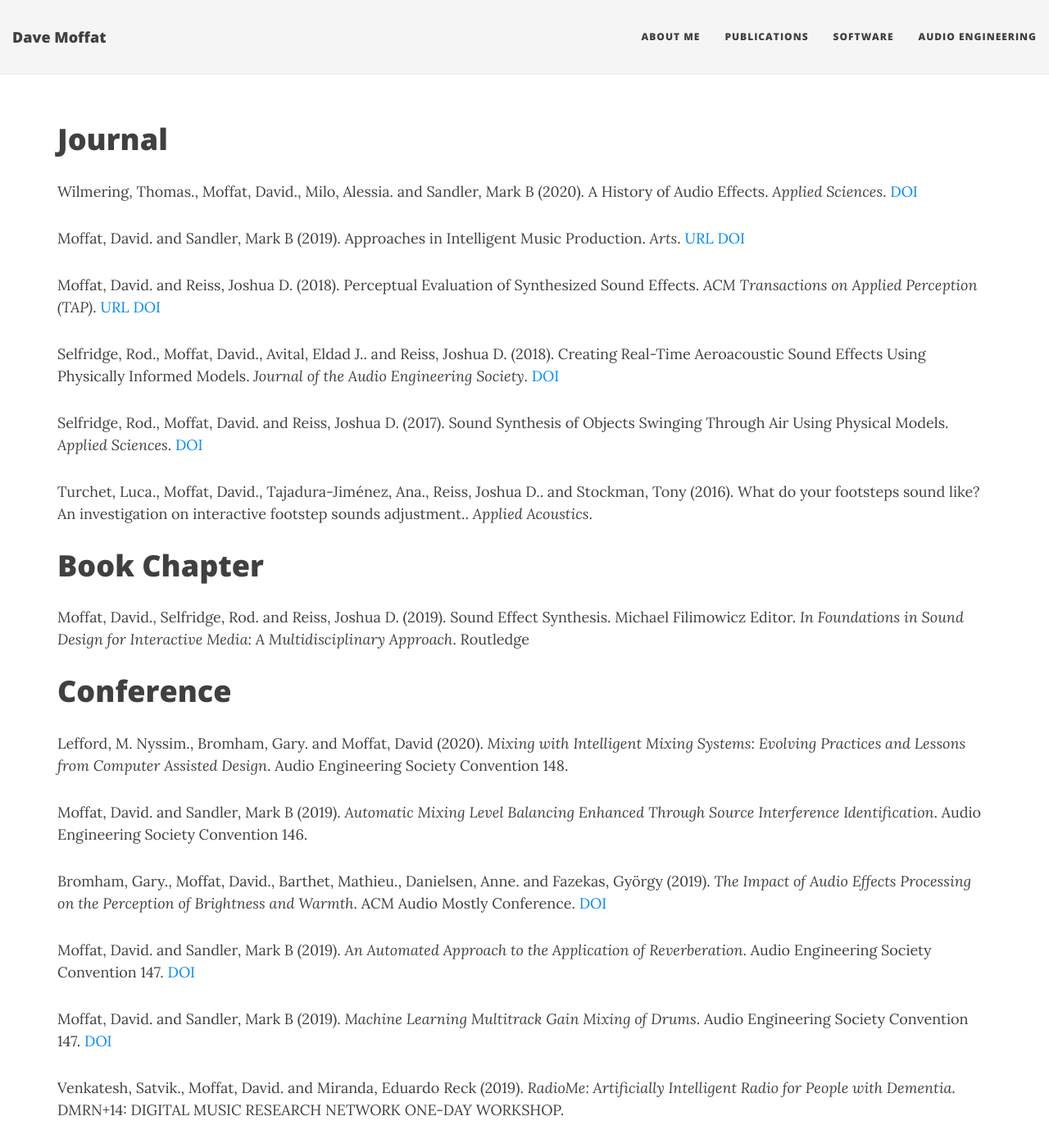
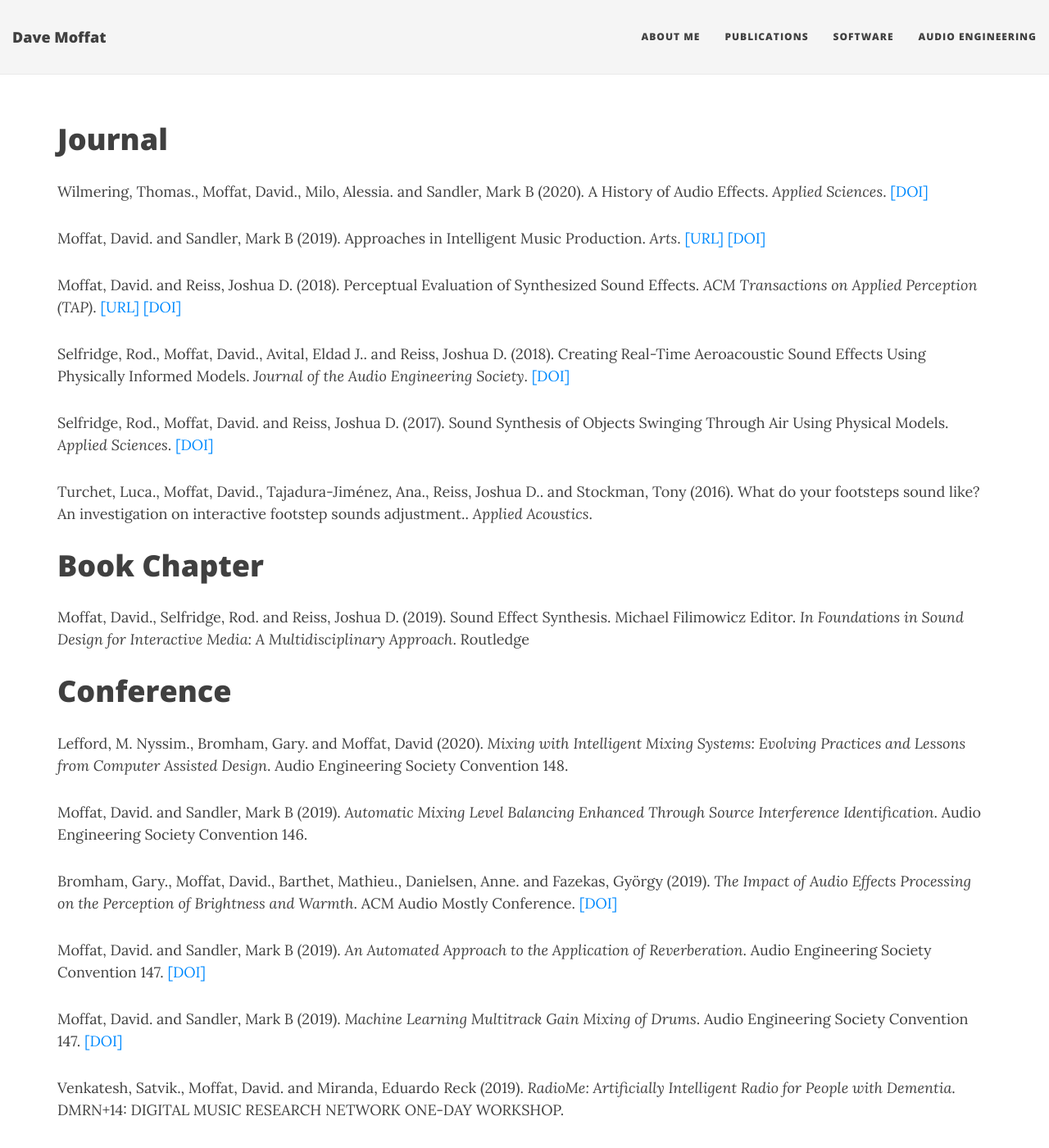
Before and after one commit to davemoffat/davemoffat.github.io, a Jekyll site: the page built from publications.md, in a window 1280 px wide and 1400 px high. Shown: the whole window at 82% size. Built offline with Jekyll 4.4.1, drawn with Linux system fonts in a browser that asks for light colours; nearby versions of some CDN libraries.

```diff
--- a/publications.md
+++ b/publications.md
@@ -5,15 +5,15 @@ title: Bibliography
 
 # Journal
 
-Wilmering, Thomas., Moffat, David., Milo, Alessia. and Sandler, Mark B (2020). A History of Audio Effects. _Applied Sciences_. [DOI](https://doi.org/10.3390/app10030791)
+Wilmering, Thomas., Moffat, David., Milo, Alessia. and Sandler, Mark B (2020). A History of Audio Effects. _Applied Sciences_. [[DOI]](https://doi.org/10.3390/app10030791)
 
-Moffat, David. and Sandler, Mark B (2019). Approaches in Intelligent Music Production. _Arts_. [URL](https://DOI.org/10.3390/arts8040125) [DOI](https://DOI.org/10.3390/arts8040125)
+Moffat, David. and Sandler, Mark B (2019). Approaches in Intelligent Music Production. _Arts_. [[URL]](https://DOI.org/10.3390/arts8040125) [[DOI]](https://DOI.org/10.3390/arts8040125)
 
-Moffat, David. and Reiss, Joshua D. (2018). Perceptual Evaluation of Synthesized Sound Effects. _ACM Transactions on Applied Perception (TAP)_. [URL](https://dx.DOI.org/10.1145/3165287) [DOI](https://doi.org/10.1145/3165287)
+Moffat, David. and Reiss, Joshua D. (2018). Perceptual Evaluation of Synthesized Sound Effects. _ACM Transactions on Applied Perception (TAP)_. [[URL]](https://dx.DOI.org/10.1145/3165287) [[DOI]](https://doi.org/10.1145/3165287)
 
-Selfridge, Rod., Moffat, David., Avital, Eldad J.. and Reiss, Joshua D. (2018). Creating Real-Time Aeroacoustic Sound Effects Using Physically Informed Models. _Journal of the Audio Engineering Society_. [DOI](https://DOI.org/10.17743/jaes.2018.0033)
+Selfridge, Rod., Moffat, David., Avital, Eldad J.. and Reiss, Joshua D. (2018). Creating Real-Time Aeroacoustic Sound Effects Using Physically Informed Models. _Journal of the Audio Engineering Society_. [[DOI]](https://DOI.org/10.17743/jaes.2018.0033)
 
-Selfridge, Rod., Moffat, David. and Reiss, Joshua D. (2017). Sound Synthesis of Objects Swinging Through Air Using Physical Models. _Applied Sciences_. [DOI](https://doi.org/10.3390/app7111177)
+Selfridge, Rod., Moffat, David. and Reiss, Joshua D. (2017). Sound Synthesis of Objects Swinging Through Air Using Physical Models. _Applied Sciences_. [[DOI]](https://doi.org/10.3390/app7111177)
 
 Turchet, Luca., Moffat, David., Tajadura-Jim&eacute;nez, Ana., Reiss, Joshua D.. and Stockman, Tony (2016). What do your footsteps sound like? An investigation on interactive footstep sounds adjustment.. _Applied Acoustics_.
 
@@ -27,11 +27,11 @@ Lefford, M. Nyssim., Bromham, Gary. and Moffat, David (2020). _Mixing with Intel
 
 Moffat, David. and Sandler, Mark B (2019). _Automatic Mixing Level Balancing Enhanced Through Source Interference Identification_. Audio Engineering Society Convention 146.
 
-Bromham, Gary., Moffat, David., Barthet, Mathieu., Danielsen, Anne. and Fazekas, Gy&ouml;rgy (2019). _The Impact of Audio Effects Processing on the Perception of Brightness and Warmth_. ACM Audio Mostly Conference. [DOI](https://DOI.org/10.1145/3356590.3356618)
+Bromham, Gary., Moffat, David., Barthet, Mathieu., Danielsen, Anne. and Fazekas, Gy&ouml;rgy (2019). _The Impact of Audio Effects Processing on the Perception of Brightness and Warmth_. ACM Audio Mostly Conference. [[DOI]](https://DOI.org/10.1145/3356590.3356618)
 
-Moffat, David. and Sandler, Mark B (2019). _An Automated Approach to the Application of Reverberation_. Audio Engineering Society Convention 147. [DOI](https://DOI.org/10.17743/aesconv.2019.978-1-942220-31-2)
+Moffat, David. and Sandler, Mark B (2019). _An Automated Approach to the Application of Reverberation_. Audio Engineering Society Convention 147. [[DOI]](https://DOI.org/10.17743/aesconv.2019.978-1-942220-31-2)
 
-Moffat, David. and Sandler, Mark B (2019). _Machine Learning Multitrack Gain Mixing of Drums_. Audio Engineering Society Convention 147. [DOI](https://DOI.org/10.17743/aesconv.2019.978-1-942220-31-2)
+Moffat, David. and Sandler, Mark B (2019). _Machine Learning Multitrack Gain Mixing of Drums_. Audio Engineering Society Convention 147. [[DOI]](https://DOI.org/10.17743/aesconv.2019.978-1-942220-31-2)
 
 Venkatesh, Satvik., Moffat, David. and Miranda, Eduardo Reck (2019). _RadioMe: Artificially Intelligent Radio for People with Dementia_. DMRN+14: DIGITAL MUSIC RESEARCH NETWORK ONE-DAY WORKSHOP.
 
```
